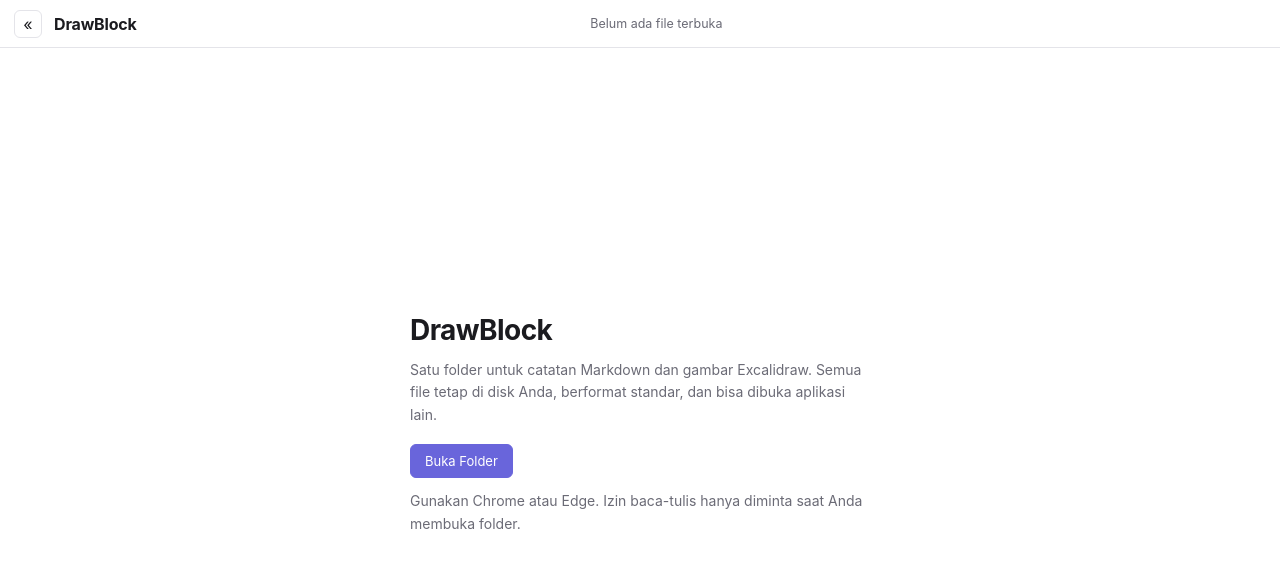
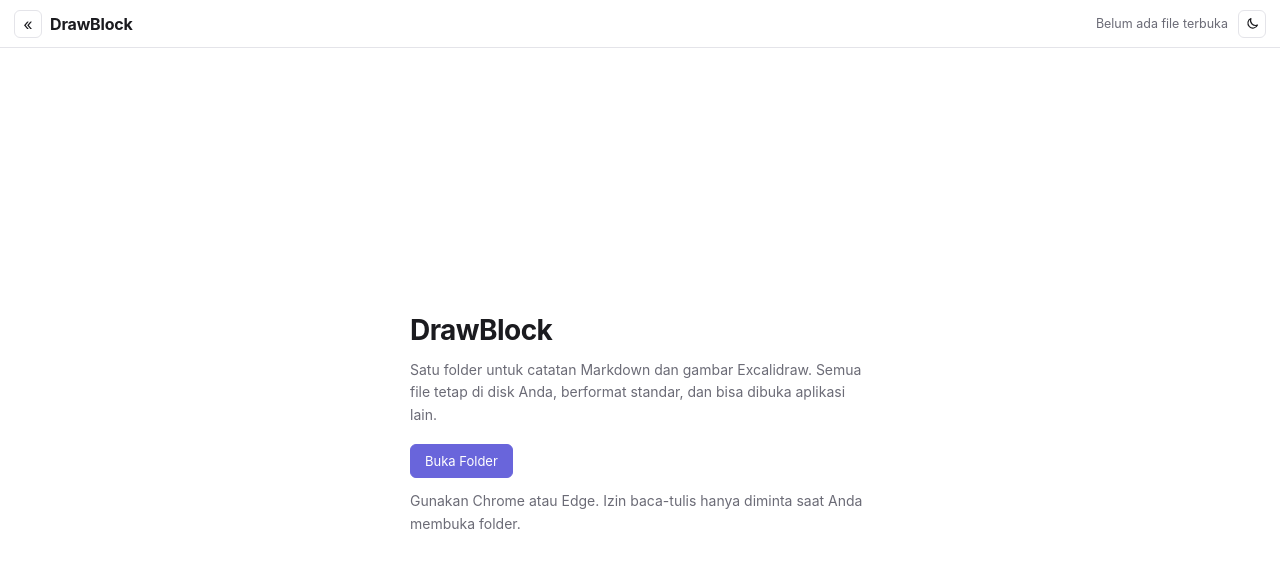
Before and after one commit to rivaldoismir/drawblock, a React (Vite) app: page / in a window 1280 px wide. Shown: the top 568 px of the page. Built offline with nearby package versions, Linux system fonts and the light colour scheme; a web font is replaced by a local one.

Commit message:
fix: always-visible save status and manual dark mode toggle

```diff
--- a/index.html
+++ b/index.html
@@ -11,6 +11,13 @@
     />
     <title>DrawBlock</title>
     <script>
+      // Default terang; terapkan pilihan gelap sebelum paint agar tidak berkedip.
+      try {
+        document.documentElement.dataset.theme =
+          localStorage.getItem("drawblock:theme") === "dark" ? "dark" : "light";
+      } catch (error) {
+        document.documentElement.dataset.theme = "light";
+      }
       window.EXCALIDRAW_EXPORT_SOURCE = "drawblock";
     </script>
   </head>
--- a/src/App.tsx
+++ b/src/App.tsx
@@ -11,7 +11,7 @@ import { EmptyState } from "./components/EmptyState";
 import { Sidebar } from "./components/Sidebar";
 import { Toolbar } from "./components/Toolbar";
 import { useWorkspace } from "./hooks/useWorkspace";
-import { usePrefersTheme } from "./hooks/usePrefersTheme";
+import { useTheme } from "./hooks/useTheme";
 import {
   ConflictError,
   countDirectory,
@@ -58,7 +58,7 @@ interface ContextMenuState {
 
 export default function App() {
   const workspace = useWorkspace();
-  const theme = usePrefersTheme();
+  const { theme, toggleTheme } = useTheme();
   const [active, setActive] = useState<ActiveFile | null>(null);
   const [status, setStatus] = useState<SaveStatus>("idle");
   const [saveError, setSaveError] = useState<string | null>(null);
@@ -197,7 +197,7 @@ export default function App() {
         }
         queue.setBaseline(node.path, file.lastModified);
         setSessionId((value) => value + 1);
-        setStatus("idle");
+        setStatus("saved");
         setSaveError(null);
         void idbSet("lastFile", node.path);
       } catch (error) {
@@ -281,6 +281,7 @@ export default function App() {
         queuedTextRef.current = markdown;
         queue.schedule(current.path, markdown, NOTE_DEBOUNCE_MS);
         index.upsertNote(current.path, markdown);
+        setStatus("saving");
       }
     },
     [index, queue],
@@ -321,6 +322,7 @@ export default function App() {
           () => serializeScene(snapshot),
           DRAWING_DEBOUNCE_MS,
         );
+        setStatus("saving");
       }
     },
     [queue],
@@ -673,8 +675,9 @@ export default function App() {
         error={saveError}
         hasRoot={workspace.root !== null}
         sidebarCollapsed={sidebarCollapsed}
+        theme={theme}
+        onToggleTheme={toggleTheme}
         onToggleSidebar={() => setSidebarCollapsed((value) => !value)}
-        onOpenFolder={() => void handleOpenFolder()}
         onNewNote={() => void handleCreate("note")}
         onNewDrawing={() => void handleCreate("drawing")}
         onNewFolder={() => void handleCreate("folder")}
--- a/src/components/Toolbar.tsx
+++ b/src/components/Toolbar.tsx
@@ -1,4 +1,6 @@
+import { MoonIcon, SunIcon } from "./icons";
 import type { SaveStatus } from "../types";
+import type { Theme } from "../hooks/useTheme";
 
 interface ToolbarProps {
   fileName: string | null;
@@ -6,8 +8,9 @@ interface ToolbarProps {
   error: string | null;
   hasRoot: boolean;
   sidebarCollapsed: boolean;
+  theme: Theme;
+  onToggleTheme: () => void;
   onToggleSidebar: () => void;
-  onOpenFolder: () => void;
   onNewNote: () => void;
   onNewDrawing: () => void;
   onNewFolder: () => void;
@@ -26,12 +29,15 @@ export function Toolbar({
   error,
   hasRoot,
   sidebarCollapsed,
+  theme,
+  onToggleTheme,
   onToggleSidebar,
-  onOpenFolder,
   onNewNote,
   onNewDrawing,
   onNewFolder,
 }: ToolbarProps) {
+  const label = STATUS_LABEL[status];
+
   return (
     <header className="toolbar">
       <div className="toolbar-left">
@@ -64,9 +70,6 @@ export function Toolbar({
             >
               Folder Baru
             </button>
-            <button type="button" className="text-button" onClick={onOpenFolder}>
-              Buka folder lain
-            </button>
           </>
         ) : null}
       </div>
@@ -74,17 +77,25 @@ export function Toolbar({
         <span className="file-name" title={fileName ?? undefined}>
           {fileName ?? "Belum ada file terbuka"}
         </span>
-      </div>
-      <div className="toolbar-right">
-        {STATUS_LABEL[status] ? (
+        {fileName && label ? (
           <span
             className={`save-status status-${status}`}
             role="status"
             title={error ?? undefined}
           >
-            {STATUS_LABEL[status]}
+            <span className="status-dot" aria-hidden="true" />
+            {label}
           </span>
         ) : null}
+        <button
+          type="button"
+          className="icon-button"
+          title={theme === "dark" ? "Ganti ke mode terang" : "Ganti ke mode gelap"}
+          aria-label={theme === "dark" ? "Ganti ke mode terang" : "Ganti ke mode gelap"}
+          onClick={onToggleTheme}
+        >
+          {theme === "dark" ? <SunIcon size={15} /> : <MoonIcon size={15} />}
+        </button>
       </div>
     </header>
   );
--- a/src/components/icons.tsx
+++ b/src/components/icons.tsx
@@ -76,3 +76,20 @@ export function SearchIcon(props: IconProps) {
     </svg>
   );
 }
+
+export function SunIcon(props: IconProps) {
+  return (
+    <svg {...baseProps(props)}>
+      <circle cx="12" cy="12" r="4" />
+      <path d="M12 2v2M12 20v2M4.9 4.9l1.4 1.4M17.7 17.7l1.4 1.4M2 12h2M20 12h2M4.9 19.1l1.4-1.4M17.7 6.3l1.4-1.4" />
+    </svg>
+  );
+}
+
+export function MoonIcon(props: IconProps) {
+  return (
+    <svg {...baseProps(props)}>
+      <path d="M20 14.5A8 8 0 0 1 9.5 4 8 8 0 1 0 20 14.5Z" />
+    </svg>
+  );
+}
--- a/src/hooks/usePrefersTheme.ts
+++ /dev/null
@@ -1,20 +0,0 @@
-import { useEffect, useState } from "react";
-
-const QUERY = "(prefers-color-scheme: dark)";
-
-export function usePrefersTheme(): "light" | "dark" {
-  const [theme, setTheme] = useState<"light" | "dark">(() =>
-    typeof window !== "undefined" && window.matchMedia(QUERY).matches
-      ? "dark"
-      : "light",
-  );
-
-  useEffect(() => {
-    const media = window.matchMedia(QUERY);
-    const listener = () => setTheme(media.matches ? "dark" : "light");
-    media.addEventListener("change", listener);
-    return () => media.removeEventListener("change", listener);
-  }, []);
-
-  return theme;
-}
--- /dev/null
+++ b/src/hooks/useTheme.ts
@@ -0,0 +1,36 @@
+import { useCallback, useEffect, useState } from "react";
+
+export type Theme = "light" | "dark";
+
+const STORAGE_KEY = "drawblock:theme";
+
+function readTheme(): Theme {
+  if (typeof window === "undefined") {
+    return "light";
+  }
+  try {
+    return window.localStorage.getItem(STORAGE_KEY) === "dark" ? "dark" : "light";
+  } catch {
+    return "light";
+  }
+}
+
+/** Default terang; pilihan gelap disimpan dan dipasang lewat `data-theme`. */
+export function useTheme(): { theme: Theme; toggleTheme: () => void } {
+  const [theme, setTheme] = useState<Theme>(readTheme);
+
+  useEffect(() => {
+    document.documentElement.dataset.theme = theme;
+    try {
+      window.localStorage.setItem(STORAGE_KEY, theme);
+    } catch {
+      // localStorage bisa diblokir; tema tetap berlaku untuk sesi ini.
+    }
+  }, [theme]);
+
+  const toggleTheme = useCallback(() => {
+    setTheme((value) => (value === "light" ? "dark" : "light"));
+  }, []);
+
+  return { theme, toggleTheme };
+}
--- a/src/styles/app.css
+++ b/src/styles/app.css
@@ -20,8 +20,7 @@
   background: var(--bg);
 }
 
-@media (prefers-color-scheme: dark) {
-  :root {
+:root[data-theme="dark"] {
   --bg: #17171a;
   --bg-sidebar: #1d1d21;
   --bg-elevated: #202024;
@@ -35,7 +34,6 @@
   --danger: #ff8787;
   --danger-soft: #3a2020;
   color-scheme: dark;
-  }
 }
 
 * {
@@ -83,19 +81,22 @@ button {
 .toolbar-left {
   display: flex;
   align-items: center;
-  gap: 12px;
+  gap: 8px;
   min-width: 0;
 }
 
 .brand {
   font-weight: 650;
   letter-spacing: -0.01em;
+  white-space: nowrap;
 }
 
 .toolbar-center {
   flex: 1;
   display: flex;
-  justify-content: center;
+  align-items: center;
+  justify-content: flex-end;
+  gap: 10px;
   min-width: 0;
 }
 
@@ -107,24 +108,57 @@ button {
   white-space: nowrap;
 }
 
-.toolbar-right {
-  display: flex;
+.save-status {
+  display: inline-flex;
   align-items: center;
-  justify-content: flex-end;
-  min-width: 90px;
+  gap: 6px;
+  flex: none;
+  padding: 3px 9px;
+  border: 1px solid var(--border);
+  border-radius: 999px;
+  background: var(--bg-sidebar);
+  color: var(--muted);
+  font-size: 11.5px;
+  white-space: nowrap;
 }
 
-.save-status {
-  font-size: 12px;
-  color: var(--muted);
+.status-dot {
+  width: 6px;
+  height: 6px;
+  border-radius: 50%;
+  background: currentColor;
 }
 
 .status-saving {
   color: #b45309;
+  border-color: color-mix(in srgb, #b45309 35%, transparent);
+  background: color-mix(in srgb, #b45309 10%, transparent);
+}
+
+.status-saving .status-dot {
+  animation: status-pulse 900ms ease-in-out infinite;
+}
+
+.status-saved {
+  color: #2b8a3e;
+  border-color: color-mix(in srgb, #2b8a3e 30%, transparent);
+  background: color-mix(in srgb, #2b8a3e 8%, transparent);
 }
 
 .status-error {
   color: var(--danger);
+  border-color: color-mix(in srgb, var(--danger) 35%, transparent);
+  background: var(--danger-soft);
+}
+
+@keyframes status-pulse {
+  0%,
+  100% {
+    opacity: 1;
+  }
+  50% {
+    opacity: 0.25;
+  }
 }
 
 /* ------------------------------------------------------------------ body */
```
Also changed, not shown: .planning/PROJECT.md, .planning/REQUIREMENTS.md, .planning/ROADMAP.md, .planning/verification/REPORT.md, 2 other files (tests, documents, lock files or other folders). Lines whose indentation alone changed are shown as unchanged.
